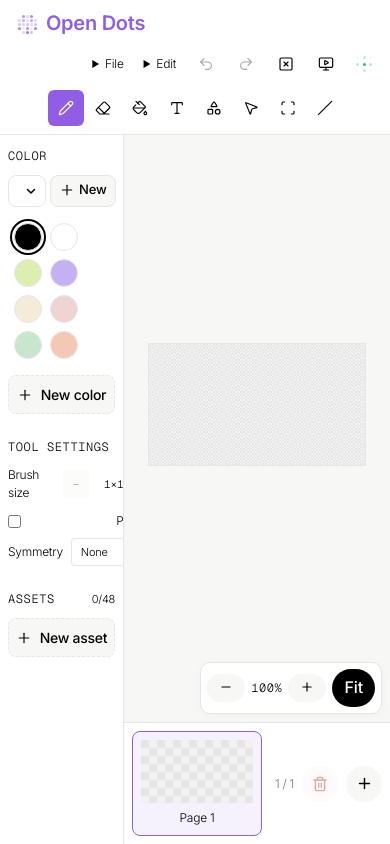
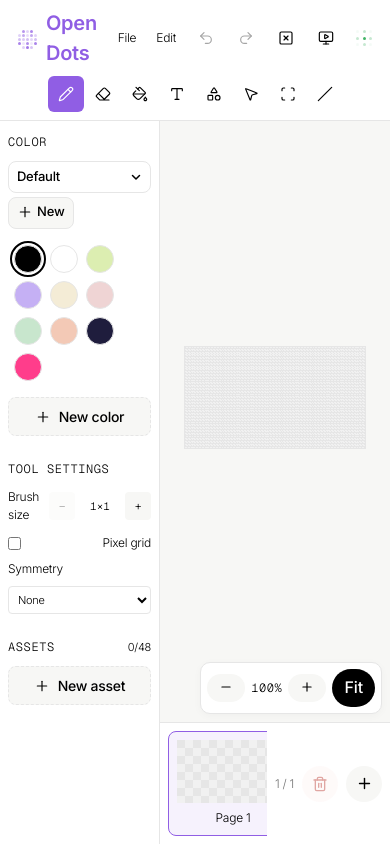
Before and after one commit to MichaelHo02/open-dots, a Next.js app: page / in a window 390 px wide. Built offline with nearby package versions, Linux system fonts and the light colour scheme.

Commit message:
Polish core editor interactions

```diff
--- a/app/globals.css
+++ b/app/globals.css
@@ -1519,8 +1519,19 @@ input {
   position: fixed;
   inset: 0;
   z-index: 50;
+  width: 100vw;
+  height: 100dvh;
+  max-width: none;
+  max-height: none;
+  margin: 0;
+  padding: 0;
+  border: 0;
   display: grid;
   place-items: center;
+  background: #111;
+}
+
+.present::backdrop {
   background: #111;
 }
 
@@ -1899,9 +1910,13 @@ input {
 
 @media (max-width: 600px) {
   .studio { position: relative; }
-  .sidebar { width: 124px; padding: 12px 8px; }
+  .sidebar { width: 160px; padding: 12px 8px; }
   .editor-toolbar .brand { flex: 1; }
   .editor-toolbar .tool-list { order: 3; flex-basis: 100%; justify-content: center; }
+  .palette-profile-row { flex-wrap: wrap; }
+  .palette-profile-select { flex: 1 0 100%; }
+  .drawing-options label:has(select) { flex-direction: column; align-items: stretch; }
+  .drawing-options label:has(select) select { width: 100%; max-width: none; }
   .canvas-inspector { position: absolute; right: 0; top: 0; bottom: 70px; z-index: 8; width: 224px; box-shadow: -4px 0 12px #0000000a; }
   .workspace-zoom { right: 8px; bottom: 8px; }
 }
@@ -1932,7 +1947,11 @@ input {
 .compact-stepper .size { min-width: 42px; text-align: center; font-size: 11px; letter-spacing: 0; }
 
 .project-menu { position: relative; font-size: 12px; }
-.project-menu summary { cursor: pointer; padding: 8px; border-radius: 4px; }
+.project-menu summary { display: inline-flex; align-items: center; cursor: pointer; padding: 8px; border-radius: 4px; list-style: none; }
+.project-menu summary::-webkit-details-marker { display: none; }
+.project-menu summary::marker { content: ""; }
+.project-menu summary:hover, .project-menu[open] > summary { background: var(--surface-soft); }
+.project-menu summary:focus-visible, .project-menu-items button:focus-visible { outline: 2px solid var(--brand-accent); outline-offset: 2px; }
 .project-menu-items { position: absolute; right: 0; top: 100%; width: 220px; background: var(--canvas); border: 1px solid var(--hairline); padding: 6px; box-shadow: 0 4px 18px #0002; z-index: 30; }
 .project-menu-items button { display: flex; align-items: center; gap: 10px; width: 100%; padding: 10px; border: 0; background: transparent; text-align: left; cursor: pointer; }
 .project-menu-items button kbd { margin-left: auto; color: var(--muted); font: inherit; }
@@ -1944,3 +1963,7 @@ input {
 .drawing-options select, .access-density select { max-width: 120px; padding: 5px; border: 1px solid var(--hairline); background: var(--canvas); border-radius: 4px; font-size: 11px; }
 .workshop-stage[data-show-grid="false"] .stage-board::after { display: none; }
 @media (max-width: 1100px) { .editor-toolbar { gap: 8px; flex-wrap: wrap; } .editor-toolbar .tool-list { gap: 1px; } }
+
+@media (prefers-reduced-motion: reduce) {
+  .pixel-selection { animation: none; }
+}
--- a/components/CanvasInspector.tsx
+++ b/components/CanvasInspector.tsx
@@ -18,7 +18,7 @@ export function CanvasInspector({ onClose }: { onClose: () => void }) {
     <aside className="canvas-inspector screen-only" aria-label="Canvas settings" onKeyDown={(event) => { if (event.key === "Escape") { event.stopPropagation(); onClose(); } }}>
       <div className="inspector-heading">
         <div><p className="sidebar-label">{workshopOpen ? "Asset" : `Page ${number}`}</p><h2>{workshopOpen ? "Workshop settings" : "Canvas settings"}</h2></div>
-        <button type="button" className="inspector-close icon-tooltip" aria-label="Close canvas settings" onClick={onClose}><X size={16} aria-hidden="true" /></button>
+        <button type="button" className="inspector-close icon-tooltip" aria-label="Close canvas settings" autoFocus onClick={onClose}><X size={16} aria-hidden="true" /></button>
       </div>
             {!workshopOpen ? (
               <><LayersPanel /><SelectionControls /></>
--- a/components/EditorToolbar.tsx
+++ b/components/EditorToolbar.tsx
@@ -11,7 +11,6 @@ import { WebMCPBridge } from "./WebMCPBridge";
 
 export type EditorToolbarProps = {
   onPresent: () => void;
-  onToolSelect?: () => void;
 };
 
 function toolLabel(tool: DrawTool): string {
@@ -90,7 +89,7 @@ function ToolbarButton({
   );
 }
 
-export function EditorToolbar({ onPresent, onToolSelect }: EditorToolbarProps) {
+export function EditorToolbar({ onPresent }: EditorToolbarProps) {
   const api = useFilm();
   const toolbar = useRef<HTMLElement>(null);
 
@@ -120,10 +119,7 @@ export function EditorToolbar({ onPresent, onToolSelect }: EditorToolbarProps) {
               label={label}
               description={toolDescription(item)}
               active={!api.selectedAssetId && api.tool === item}
-              onClick={() => {
-                api.setTool(item);
-                onToolSelect?.();
-              }}
+              onClick={() => api.setTool(item)}
             >
               <ChromeIcon name={toolIconName(item)} />
             </ToolbarButton>
--- a/components/FilmApp.tsx
+++ b/components/FilmApp.tsx
@@ -53,7 +53,7 @@ export function FilmApp() {
       data-present={presenting}
       data-workshop={workshopOpen ? "true" : undefined}
     >
-      <EditorToolbar onPresent={openPresent} onToolSelect={() => setInspectorOpen(true)} />
+      <EditorToolbar onPresent={openPresent} />
 
       <div className="studio">
         <aside className="sidebar screen-only">
@@ -140,9 +140,11 @@ export function FilmApp() {
                       type="button"
                       className="asset-remove icon-tooltip"
                       aria-label={`Remove ${asset.name}`}
-                      onClick={() => api.removeAsset(asset.id)}
+                      onClick={() => {
+                        if (window.confirm(`Remove “${asset.name}” from the library and every page? This cannot be undone.`)) api.removeAsset(asset.id);
+                      }}
                     >
-                      ×
+                      <Trash2 size={14} aria-hidden="true" />
                     </button>
                   </li>
                 ))}
@@ -206,7 +208,9 @@ export function FilmApp() {
             </div>
             <div className="strip-actions">
               <span className="page-count">{film.activeIndex + 1} / {film.pages.length}</span>
-              <button type="button" className="pill danger-subtle page-action-icon icon-tooltip" aria-label="Delete page" disabled={film.pages.length <= 1} onClick={() => api.removePage(film.activeIndex)}><Trash2 size={16} aria-hidden="true" /></button>
+              <button type="button" className="pill danger-subtle page-action-icon icon-tooltip" aria-label="Delete page" disabled={film.pages.length <= 1} onClick={() => {
+                if (window.confirm(`Delete page ${film.activeIndex + 1}? This cannot be undone.`)) api.removePage(film.activeIndex);
+              }}><Trash2 size={16} aria-hidden="true" /></button>
               <button type="button" className="pill ghost page-action-icon icon-tooltip" aria-label="New page" onClick={() => { api.addPage(); api.resetStageZoom(); setInspectorOpen(true); }}><Plus size={17} aria-hidden="true" /></button>
             </div>
           </nav>}
--- a/components/PresentMode.tsx
+++ b/components/PresentMode.tsx
@@ -1,6 +1,6 @@
 "use client";
 
-import { useEffect } from "react";
+import { useEffect, useRef } from "react";
 import { PagePreview } from "./PagePreview";
 import type { Asset, Page } from "@/lib/types";
 
@@ -17,8 +17,16 @@ export function PresentMode({
   onClose: () => void;
   onSelect: (index: number) => void;
 }) {
+  const dialogRef = useRef<HTMLDialogElement>(null);
   const last = pages.length - 1;
   const page = pages[index];
+
+  useEffect(() => {
+    const dialog = dialogRef.current;
+    if (!dialog) return;
+    dialog.showModal();
+    return () => dialog.close();
+  }, []);
 
   useEffect(() => {
     function onKey(event: KeyboardEvent) {
@@ -45,8 +53,8 @@ export function PresentMode({
   }
 
   return (
-    <div className="present" role="dialog" aria-label="Read the book">
-      <button type="button" className="pill ghost present-done" onClick={onClose}>
+    <dialog ref={dialogRef} className="present" aria-label="Read the book" onCancel={(event) => { event.preventDefault(); onClose(); }}>
+      <button type="button" className="pill ghost present-done" autoFocus onClick={onClose}>
         Done
       </button>
       <button
@@ -69,6 +77,6 @@ export function PresentMode({
       <p className="present-folio">
         {index + 1} / {pages.length}
       </p>
-    </div>
+    </dialog>
   );
 }
```
